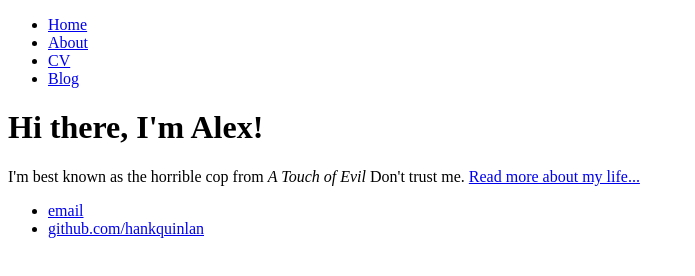
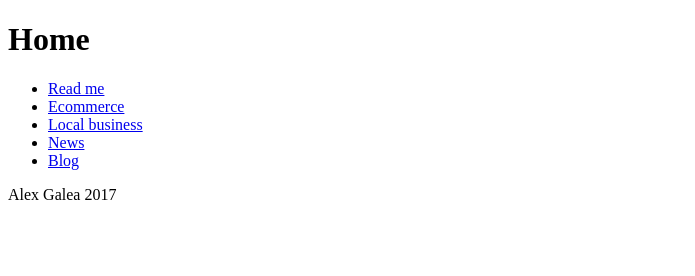
Before and after one commit to zazencodes/agalea91.github.io, a plain HTML site: page index.html in a window 1280 px wide. Shown: the whole page, without its empty margins (0-695 px from the left). Drawn offline with Linux system fonts and the light colour scheme.

Commit message:
Update index.html

```diff
--- a/index.html
+++ b/index.html
@@ -4,25 +4,18 @@
 <title>Hank Quinlan, Horrible Cop</title>
 </head>
 <body>
+    <h1>Home</h1>
     <nav>
         <ul>
-            <li><a href="/">Home</a></li>
-	            <li><a href="/about">About</a></li>
-		            <li><a href="/cv">CV</a></li>
+            <li><a href="/about">Read me</a></li>
+            <li><a href="/ecommerce">Ecommerce</a></li>
+            <li><a href="/local-business">Local business</a></li>
+            <li><a href="/news">News</a></li>
             <li><a href="/blog">Blog</a></li>
         </ul>
     </nav>
-					<div class="container">
-					    <div class="blurb">
-					            <h1>Hi there, I'm Alex!</h1>
-						    <p>I'm best known as the horrible cop from <em>A Touch of Evil</em> Don't trust me. <a href="/about">Read more about my life...</a></p>
-						        </div><!-- /.blurb -->
-							</div><!-- /.container -->
 <footer>
-							    <ul>
-							            <li><a href="mailto:hankquinlanhub@gmail.com">email</a></li>
-								            <li><a href="https://github.com/hankquinlan">github.com/hankquinlan</a></li>
-									    </ul>
+    Alex Galea 2017
 </footer>
 </body>
 </html>
```
Lines whose indentation alone changed are shown as unchanged.
